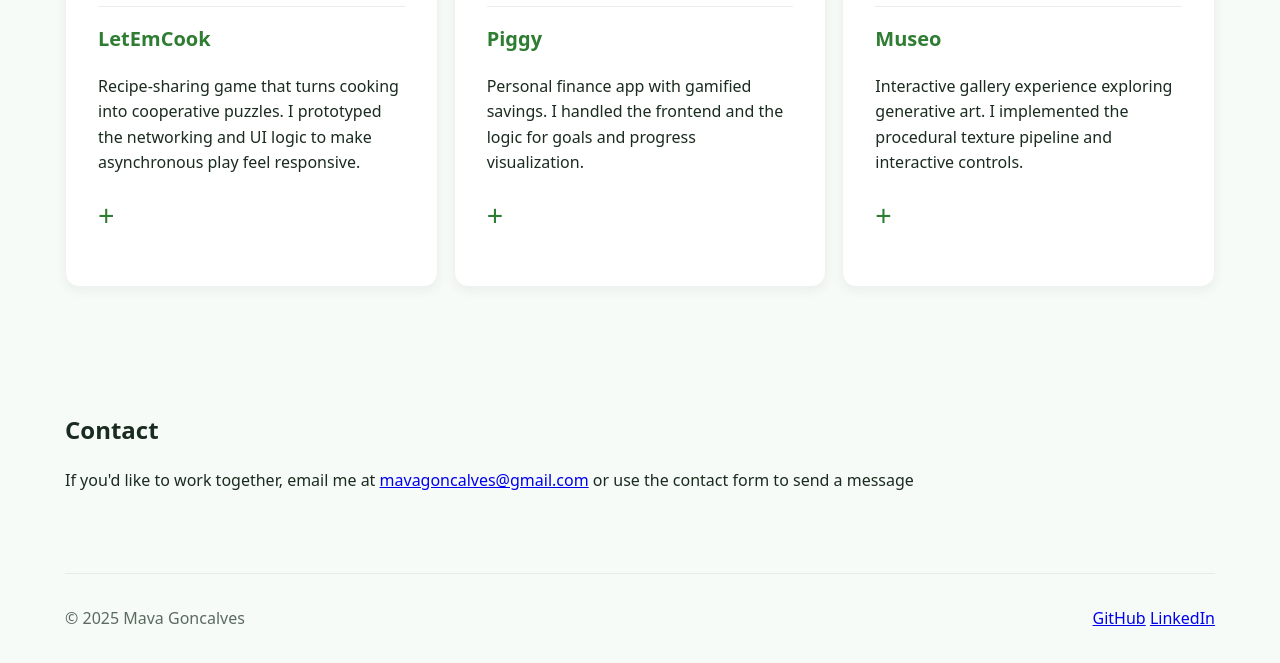
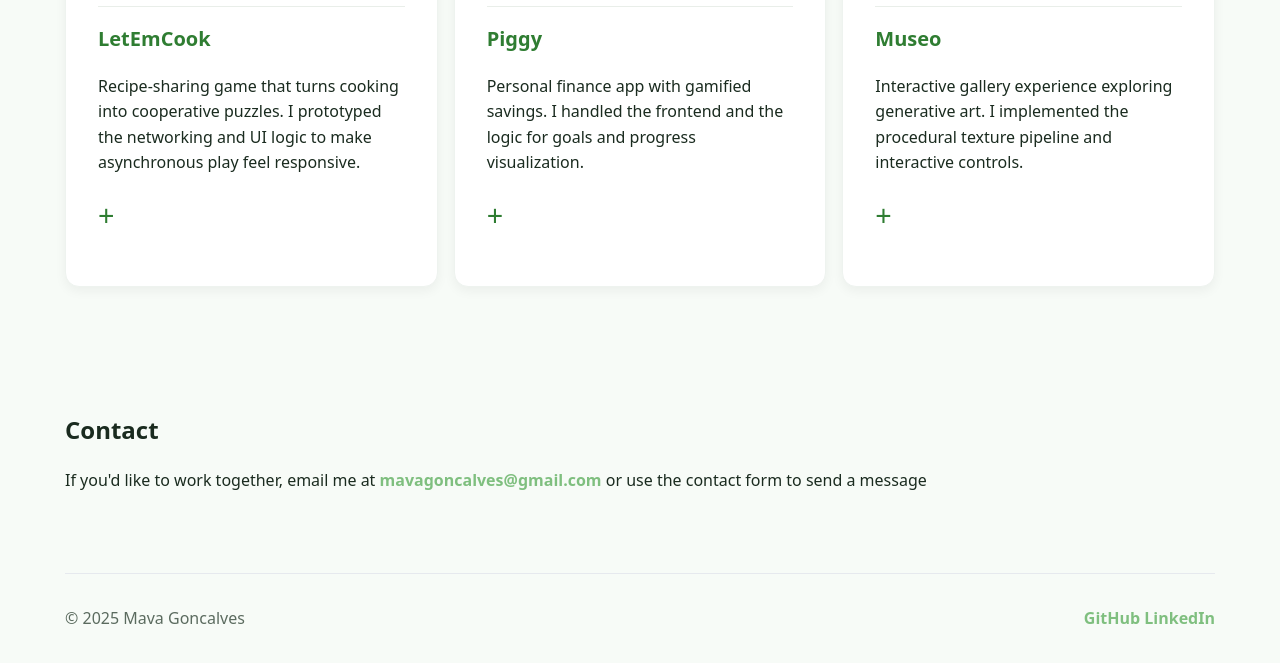
Before and after one commit to mavagoncalves/Personal-Portfolio, a plain HTML site: page index.html in a window 1280 px wide. Shown: the part 1537-2200 px from the top of the page. Drawn offline with Linux system fonts and the light colour scheme.

Commit message:
social links change of color

```diff
--- a/index.html
+++ b/index.html
@@ -105,7 +105,7 @@
 
 			<section id="contact" class="contact container">
 				<h2>Contact</h2>
-				<p>If you'd like to work together, email me at <a href="mailto:mavagoncalves@gmail.com">mavagoncalves@gmail.com</a> or use the contact form to send a message</p>
+				<p>If you'd like to work together, email me at <a href="mailto:mavagoncalves@gmail.com" class="social-link">mavagoncalves@gmail.com</a> or use the contact form to send a message</p>
 			</section>
 		</main>
 
@@ -113,8 +113,8 @@
 			<div class="container footer-inner">
 				<p>© <span id="year">2025</span> Mava Goncalves</p>
 				<nav class="footer-nav" aria-label="Footer">
-					<a href="https://github.com/mavagoncalves" target="_blank" rel="noopener">GitHub</a>
-					<a href="https://linkedin.com/in/yourprofile" target="_blank" rel="noopener">LinkedIn</a>
+					<a href="https://github.com/mavagoncalves" class="social-link" target="_blank" rel="noopener">GitHub</a>
+					<a href="https://linkedin.com/in/yourprofile" class="social-link" target="_blank" rel="noopener">LinkedIn</a>
 				</nav>
 			</div>
 		</footer>
```
Also changed, not shown: projects.html (+2 -2 lines).
